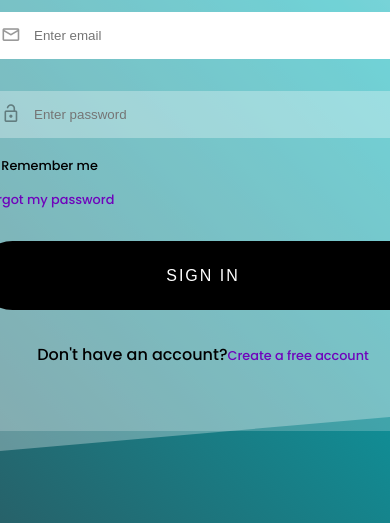
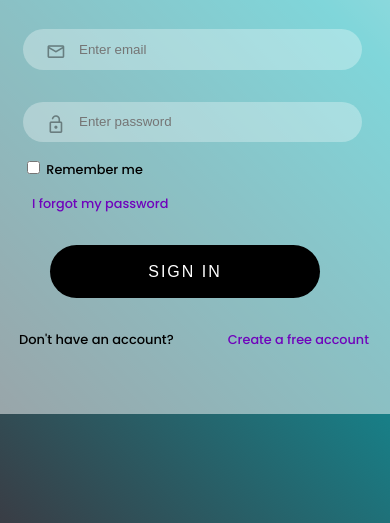
Before and after one commit to Zeref101/csgo-login-page, a plain HTML site: page index.html in a window 390 px wide. Shown: the part 337-860 px from the top of the page. Drawn offline with nearby package versions, Linux system fonts and the light colour scheme.

Commit message:
responsive for max-width 600px

```diff
--- a/styles.css
+++ b/styles.css
@@ -184,3 +184,87 @@ body {
 .login-form .checkbox .remember-me {
     margin-top: -1rem;
 }
+
+@media only screen and (max-width: 600px) {
+    body {
+        font-family: 'Poppins', sans-serif;
+        height: 100vh;
+        background: linear-gradient(45deg, #222831, #393E46, #00ADB5, #EEEEEE);
+        background-size: 200% 200%;
+        animation-name: color;
+        animation-duration: 5s;
+        animation-iteration-count: infinite;
+        animation-timing-function: ease-in-out;
+        animation-delay: 1s;
+        animation-direction: alternate;
+        display: flex;
+        align-items: center;
+        justify-content: center;
+        /* box-shadow: inset 10 0 0 1000px rgba(255, 255, 255, 1) */
+    }
+
+    html {
+        width: 100%;
+    }
+
+    .login {
+        position: relative;
+
+    }
+
+
+
+    .login {
+
+        position: relative;
+        background: none;
+        border-radius: 10px;
+        border: #222831 x;
+        background: rgba(255, 255, 255, 0.5);
+    }
+
+    .login::before {
+        background: none;
+    }
+
+    .login input[type="text"],
+    .login input[type="password"] {
+        border: none;
+        outline: none;
+        background: rgba(255, 255, 255, .3);
+        padding: 0.8rem;
+        border-radius: 100px;
+        width: 60%;
+        padding-left: calc(1rem*3.5);
+        transition: background .5s;
+
+    }
+
+    .form-item {
+        left: 10%;
+    }
+
+    .remember-me {
+        position: relative;
+        left: 10%;
+    }
+
+    .login-form a {
+        position: relative;
+        left: 12%;
+    }
+
+    .login button[type="submit"] {
+        width: 60%;
+        height: 30%;
+        padding: 1.1rem;
+        position: relative;
+        left: 16%;
+    }
+
+    .login-footer {
+        font-size: 13px;
+        position: relative;
+        right: 8%;
+    }
+}
```
